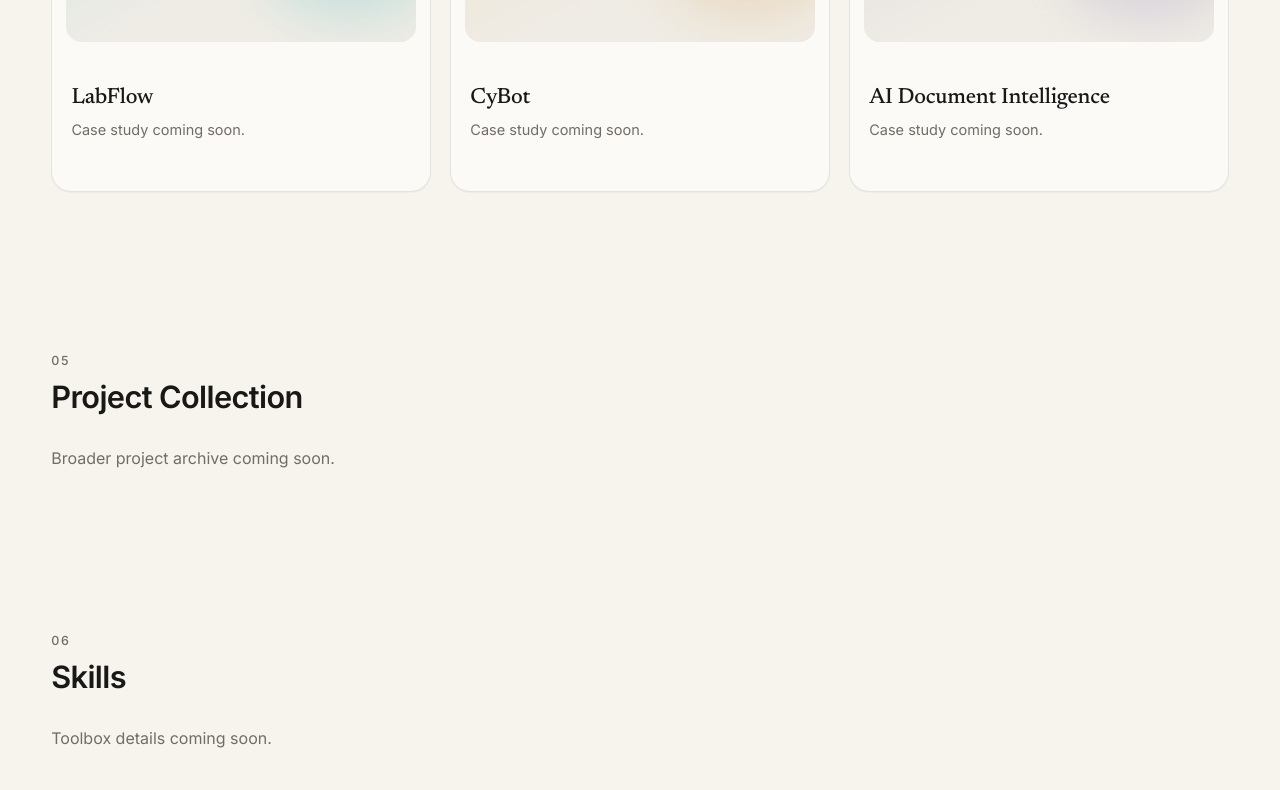
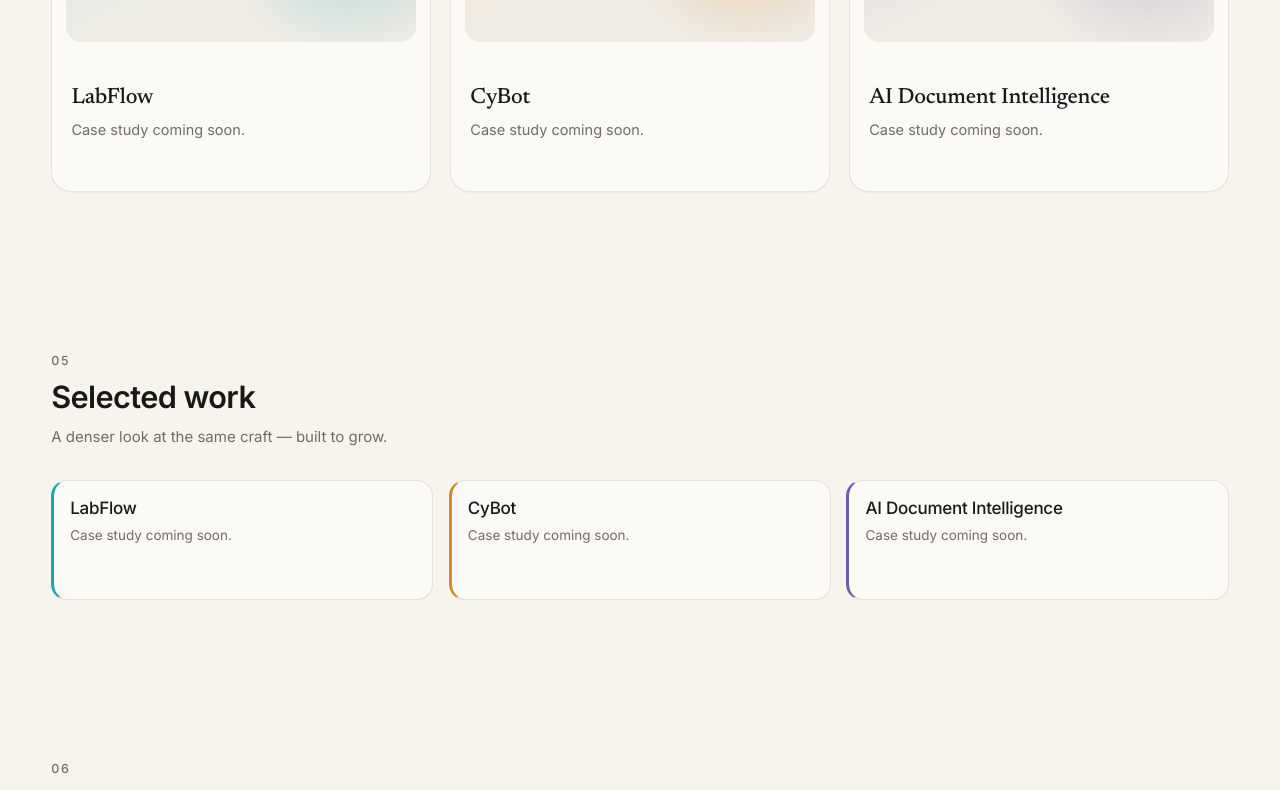
Before and after one commit to rusteez101sr/rishit-portfolio, a Next.js app: page / in a window 1280 px wide. Shown: the part 2188-2978 px from the top of the page. Built offline with nearby package versions, Linux system fonts and the light colour scheme.

Commit message:
Implement Project Collection v1 and About/Origin polish.
Add denser Selected work index with compact accent cells, plus PATH label and Origin focus gating so mobile first paint stays clear.

```diff
--- a/app/globals.css
+++ b/app/globals.css
@@ -971,3 +971,150 @@ img {
     transform: none !important;
   }
 }
+
+/* ——— Project Collection ——— */
+.project-collection .section-title {
+  margin-bottom: 0.65rem;
+}
+
+.project-collection__dek {
+  margin: 0 0 2rem;
+  max-width: 36rem;
+  font-size: clamp(15px, 1.1vw, 17px);
+  line-height: 1.55;
+  color: var(--text-2);
+}
+
+.project-collection__track {
+  --collection-gap: clamp(12px, 1.2vw, 20px);
+  display: flex;
+  flex-direction: row;
+  gap: var(--collection-gap);
+  align-items: stretch;
+  overflow-x: auto;
+  scroll-snap-type: x mandatory;
+  scroll-padding-inline: 0;
+  -webkit-overflow-scrolling: touch;
+  scrollbar-width: none;
+  -ms-overflow-style: none;
+}
+
+.project-collection__track::-webkit-scrollbar {
+  display: none;
+}
+
+.project-cell {
+  --cell-accent: var(--text);
+  /* Equal thirds with gap; peeks when >3 items exist later */
+  flex: 0 0 calc((100% - 2 * var(--collection-gap)) / 3);
+  max-width: calc((100% - 2 * var(--collection-gap)) / 3);
+  min-width: 0;
+  min-height: 120px;
+  scroll-snap-align: start;
+  display: flex;
+  flex-direction: column;
+  gap: 0.4rem;
+  padding: 1rem 1.1rem 1.1rem 1rem;
+  border-radius: 16px;
+  background: var(--surface);
+  border: 1px solid var(--border);
+  border-left: 3px solid var(--cell-accent);
+  box-shadow: 0 1px 0 rgba(25, 24, 21, 0.03);
+  transform: translateY(0);
+  transition:
+    transform 200ms var(--ease-spotlight),
+    border-color 200ms var(--ease-spotlight),
+    box-shadow 200ms var(--ease-spotlight);
+  outline: none;
+  text-decoration: none;
+  color: inherit;
+}
+
+.project-cell:focus-visible {
+  outline: 2px solid var(--cell-accent);
+  outline-offset: 3px;
+}
+
+@media (hover: hover) and (pointer: fine) {
+  .project-cell:hover {
+    transform: translateY(-3px);
+    border-color: color-mix(in srgb, var(--cell-accent) 45%, var(--border));
+    border-left-color: var(--cell-accent);
+    box-shadow:
+      0 8px 18px rgba(25, 24, 21, 0.06),
+      0 2px 4px rgba(25, 24, 21, 0.03);
+  }
+}
+
+.project-cell__category {
+  font-size: 11.5px;
+  letter-spacing: 0.1em;
+  text-transform: uppercase;
+  color: var(--text-2);
+  font-weight: 500;
+  line-height: 1.3;
+}
+
+.project-cell__title {
+  margin: 0;
+  font-family: var(--font-sans);
+  font-size: 17px;
+  font-weight: 500;
+  letter-spacing: -0.015em;
+  line-height: 1.3;
+  color: var(--text);
+}
+
+.project-cell__summary {
+  margin: 0;
+  font-size: 13.5px;
+  line-height: 1.45;
+  color: var(--text-2);
+  display: -webkit-box;
+  -webkit-line-clamp: 1;
+  -webkit-box-orient: vertical;
+  overflow: hidden;
+}
+
+.project-cell__techs {
+  list-style: none;
+  margin: 0.35rem 0 0;
+  padding: 0;
+  display: flex;
+  flex-wrap: wrap;
+  gap: 0.35rem;
+}
+
+.project-cell__tech {
+  font-size: 11.5px;
+  line-height: 1.3;
+  color: var(--text-2);
+  background: var(--surface-2);
+  border-radius: 999px;
+  padding: 0.2rem 0.55rem;
+}
+
+/* ≤900: vertical stack; meta always visible */
+@media (max-width: 900px) {
+  .project-collection__track {
+    flex-direction: column;
+    overflow-x: visible;
+    scroll-snap-type: none;
+  }
+
+  .project-cell {
+    flex: 1 1 auto;
+    max-width: none;
+    width: 100%;
+  }
+}
+
+@media (prefers-reduced-motion: reduce) {
+  .project-cell {
+    transition: none !important;
+  }
+
+  .project-cell:hover {
+    transform: none !important;
+  }
+}
--- a/components/sections/About.tsx
+++ b/components/sections/About.tsx
@@ -21,7 +21,7 @@ export function About() {
         </div>
 
         <aside className="about__path" aria-label="Education path">
-          <p className="about__path-label">Path</p>
+          <p className="about__path-label">PATH</p>
           <ol className="about__path-list">
             <li className="about__path-step">
               <span className="about__path-school">Nirma University</span>
--- a/components/sections/Origin.tsx
+++ b/components/sections/Origin.tsx
@@ -103,7 +103,16 @@ export function Origin() {
               onMouseEnter={() => {
                 if (finePointer) handleActivate(panel.key);
               }}
-              onFocus={() => handleActivate(panel.key)}
+              onFocus={(event) => {
+                // Fine-pointer hover path + keyboard :focus-visible only —
+                // avoids sticky spotlight from touch-induced focus / first paint.
+                if (
+                  finePointer ||
+                  event.currentTarget.matches(":focus-visible")
+                ) {
+                  handleActivate(panel.key);
+                }
+              }}
               onKeyDown={(event) => handleKeyDown(event, panel.key)}
             >
               <h3 className="origin__panel-title">{panel.title}</h3>
--- a/components/sections/ProjectCollection.tsx
+++ b/components/sections/ProjectCollection.tsx
@@ -1,11 +1,58 @@
+import type { CSSProperties } from "react";
 import { SectionShell } from "@/components/ui/SectionShell";
+import { getFeaturedProjects } from "@/data/projects";
 
 export function ProjectCollection() {
+  const projects = getFeaturedProjects();
+
   return (
-    <SectionShell id="collection" index="05" title="Project Collection">
-      <p className="placeholder-copy">
-        Broader project archive coming soon.
+    <SectionShell
+      id="projects"
+      index="05"
+      title="Selected work"
+      className="project-collection"
+    >
+      <p className="project-collection__dek">
+        A denser look at the same craft — built to grow.
       </p>
+
+      <div className="project-collection__track">
+        {projects.map((project) => {
+          const category = project.categories[0];
+          const techs = project.technologies.slice(0, 3);
+
+          return (
+            <a
+              key={project.id}
+              href={`/work/${project.slug}`}
+              className="project-cell"
+              style={
+                {
+                  ["--cell-accent" as string]: project.accent,
+                } as CSSProperties
+              }
+              aria-label={`${project.title} — view project`}
+            >
+              {category ? (
+                <span className="project-cell__category">{category}</span>
+              ) : null}
+              <h3 className="project-cell__title">{project.title}</h3>
+              {project.summary ? (
+                <p className="project-cell__summary">{project.summary}</p>
+              ) : null}
+              {techs.length > 0 ? (
+                <ul className="project-cell__techs">
+                  {techs.map((tech) => (
+                    <li key={tech} className="project-cell__tech">
+                      {tech}
+                    </li>
+                  ))}
+                </ul>
+              ) : null}
+            </a>
+          );
+        })}
+      </div>
     </SectionShell>
   );
 }
```
